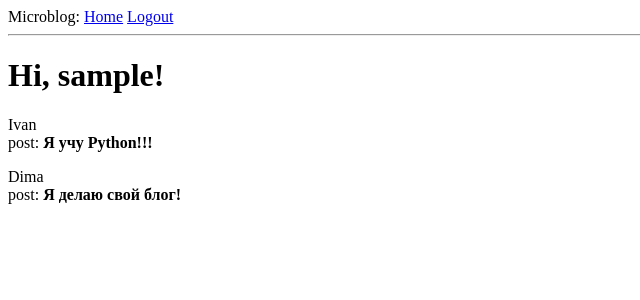
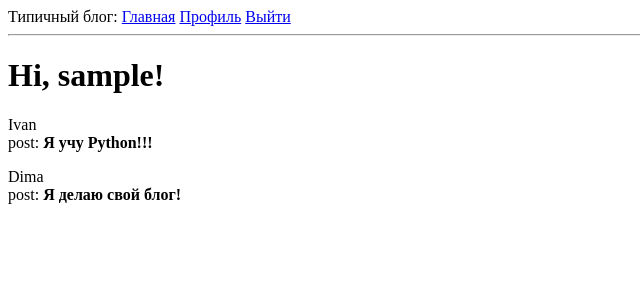
Before and after one commit to dvparshin/blog_flask, a Flask app: page / in a window 1280 px wide. Shown: the top 300 px of the page, without its empty margins (0-640 px from the left). Run offline with Flask 3, Linux system fonts and the light colour scheme; the visitor is signed in with stand-in values (Sample User, id 1).

Commit message:
translation into Russian

```diff
--- a/app/templates/base.html
+++ b/app/templates/base.html
@@ -2,18 +2,20 @@
 <html>
     <head>
         {% if title %}
-        <title>{{ title }} - Microblog</title>
+        <title>{{ title }} - Типичный блог</title>
         {% else %}
-        <title>Welcome to Microblog</title>
+        <title>Добро пожаловать в Типичный блог</title>
         {% endif %}
     </head>
     <body>
-        <div>Microblog:
-            <a href="{{ url_for('index') }}">Home</a>
+        <div>
+            Типичный блог:
+            <a href="{{ url_for('index') }}">Главная</a>
             {% if current_user.is_anonymous %}
-            <a href="{{ url_for('login') }}">Login</a>
+            <a href="{{ url_for('login') }}">Войти</a>
             {% else %}
-            <a href="{{ url_for('logout') }}">Logout</a>
+            <a href="{{ url_for('user', username=current_user.username) }}">Профиль</a>
+            <a href="{{ url_for('logout') }}">Выйти</a>
             {% endif %}
         </div>
         <hr>
```
